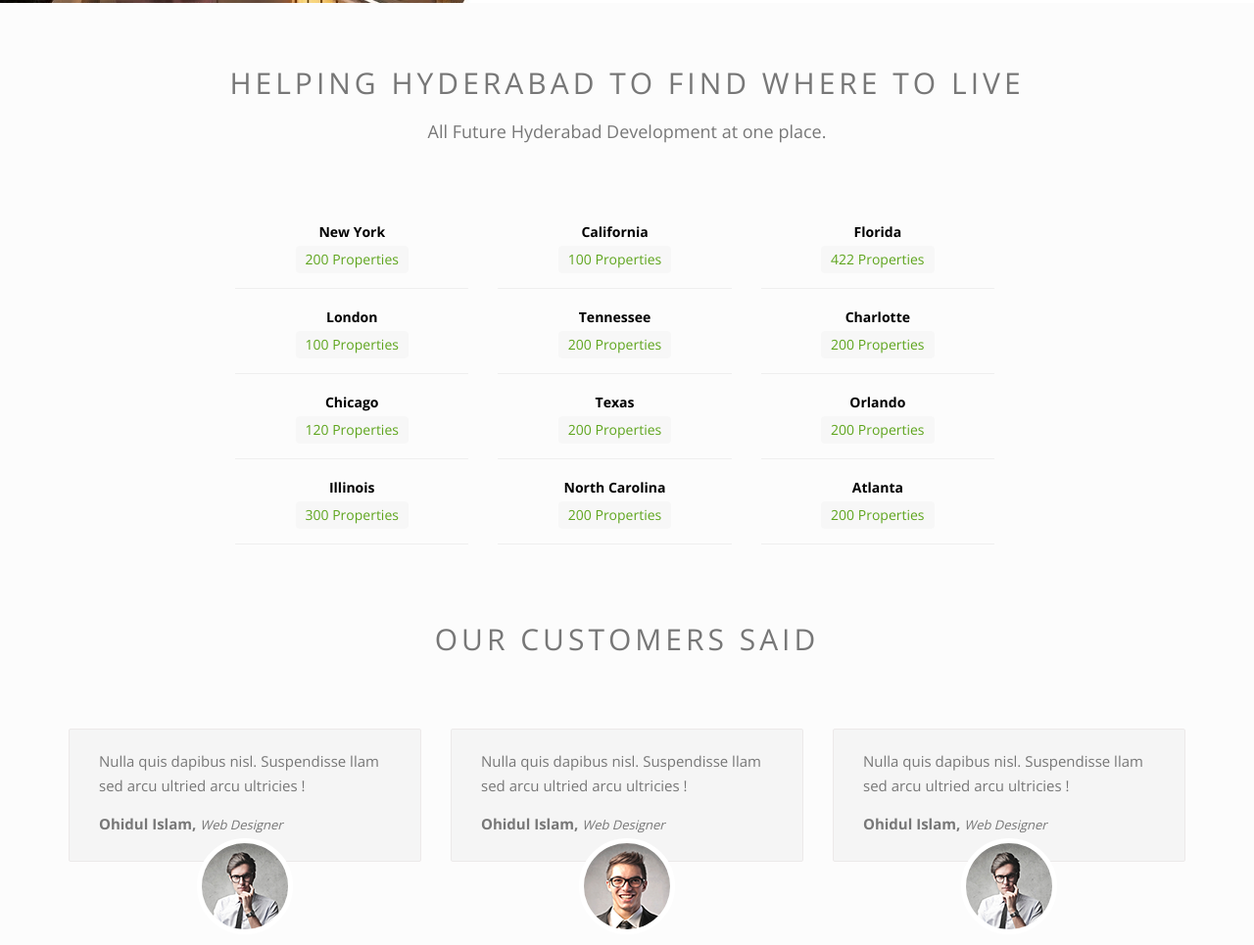
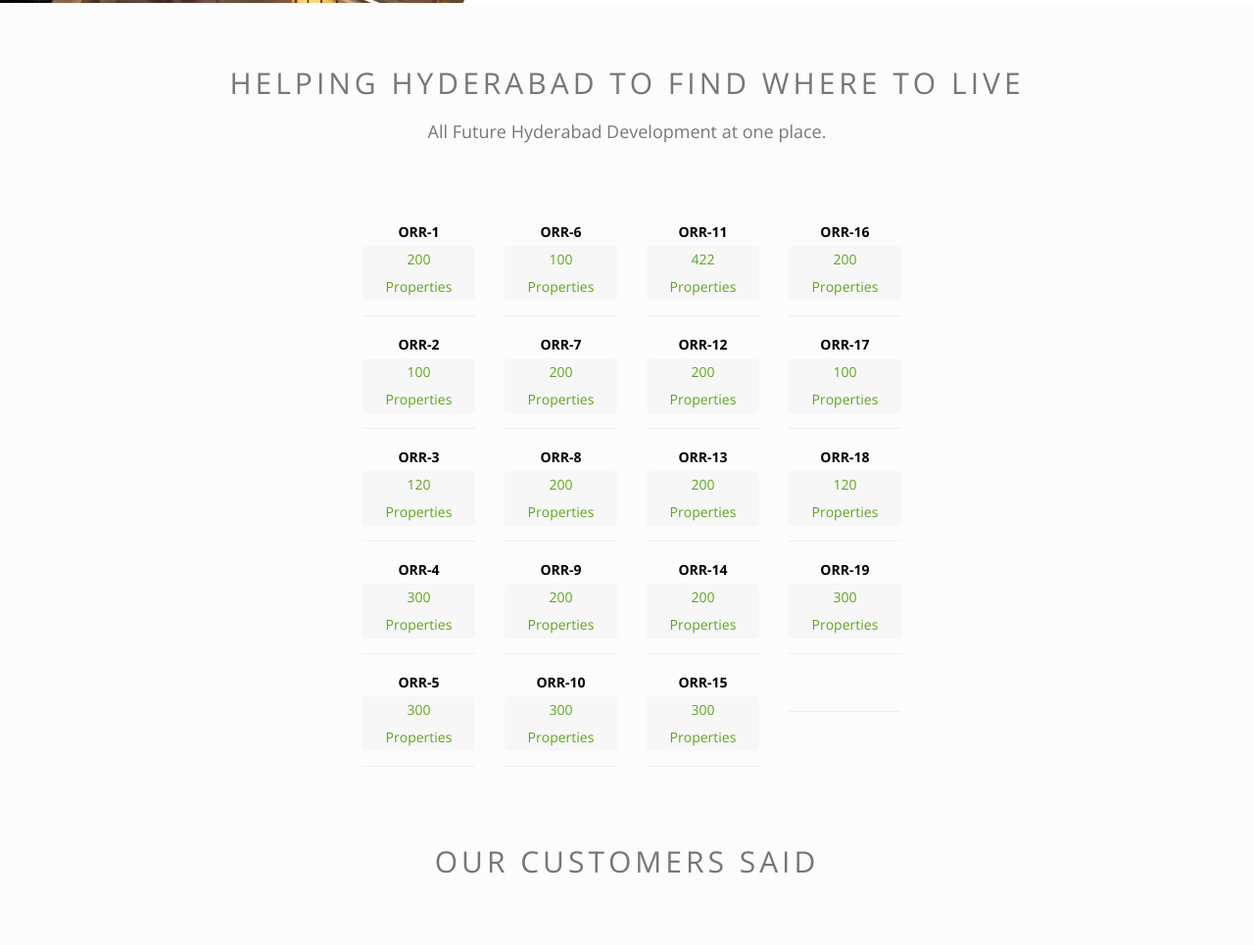
Before and after one commit to kothavishal1/Real-Estate, a plain HTML site: page index.html in a window 1280 px wide. Shown: the part 1201-2166 px from the top of the page at 98% size. Drawn offline with nearby package versions, Linux system fonts and the light colour scheme.

Commit message:
Header and font

```diff
--- a/assets/css/style.css
+++ b/assets/css/style.css
@@ -1176,11 +1176,11 @@ label small {
 }
 
     .slider-content h2 {
-        font-size: 40px;
-        margin-bottom: 20px;
-        text-transform: uppercase;
-        color: #FDC600;
-        font-weight: 500;
+        font-size: 55px;
+        font-weight: 400;
+        color: #fff;
+        line-height: 1.1;
+        margin-bottom: 40px;
     }
 
     .slider-content p {
@@ -1204,7 +1204,7 @@ label small {
 }
 
 .slider .owl-theme .owl-controls .owl-page span {
-    background: #FFC600
+    background: #fff
 }
 
 /* Top Header */
@@ -3492,7 +3492,7 @@ ul.footer-blog li {
     padding-top: 10px;
     font-weight: 300;
     text-shadow: 0 -1px 0 rgb(0 0 0 / 20%);
-    margin-top: 16%;
+    margin-top: 14%;
     background-color: rgba(0, 0, 0, 0.23);
     border-left: 5px solid rgb(125, 125, 125);
 }
--- a/index.html
+++ b/index.html
@@ -209,7 +209,7 @@
         </div>
         <div class="slider-content">
             <div class="row">
-                <nav class="navbar navbar-default" style="background-color: rgba(0, 0, 0, 0.23); margin-top: -8.2%; color: floralwhite">
+                <nav class="navbar" style="background-color: rgba(0, 0, 0, 0.23); margin-top: -8.2%; color: floralwhite">
                     <div class="container">
                         <!-- Brand and toggle get grouped for better mobile display -->
                         <div class="navbar-header">
@@ -263,10 +263,10 @@
             <div class="row">
                 <div class="col-lg-8 col-lg-offset-2 col-md-10 col-md-offset-1 col-sm-12">
                     <blockquote class="cite">
-                        <cite class="wow fadeInLeft" data-wow-delay="0.3s" data-wow-offset="100">
+                        <div class="wow fadeInLeft" data-wow-delay="0.3s" data-wow-offset="100">
                             <h2>Premium Property Search Group</h2>
-                        </cite>
-                        <p class="cite-text fadeInRight" data-wow-delay="0.3s" data-wow-offset="100">
+                        </div>
+                        <p class="cite-text fadeInRight" data-wow-delay="0.3s" data-wow-offset="100" style="color: rgba(255,255,255,.8);">
                             Lorem ipsum dolor sit amet, consectetur adipisicing elit. Eligendi deserunt deleniti, ullam commodi sit ipsam laboriosam velit adipisci quibusdam aliquam teneturo!
                         </p>
                     </blockquote>
@@ -274,8 +274,8 @@
                     <!-- <h2>Premium Property Search Group</h2> -->
                     <!-- <p>Lorem ipsum dolor sit amet, consectetur adipisicing elit. Eligendi deserunt deleniti, ullam commodi sit ipsam laboriosam velit adipisci quibusdam aliquam teneturo!</p> -->
                     <!-- </div> -->
-                    <br /><br /><br />
-                    <div class="search-form wow pulse" data-wow-delay="0.8s" style="width: 68%;margin-inline: auto;background-color: rgba(0, 0, 0, 0.23);">
+
+                    <div class="search-form wow fadeInRight pulse" data-wow-delay="0.8s" style="width: 68%;margin-inline: auto;background-color: rgba(0, 0, 0, 0.23);">
 
                         <form action="" class=" form-inline">
                             <!-- <button class="btn  toggle-btn" type="button"><i class="fa fa-bars"></i></button> -->
@@ -532,88 +532,140 @@
             </div>
             <div class="row">
 
-                <div class="col-md-10">
-                    <div class="row" style="padding-left: 18%;">
-                        <div class="col-md-4 wow fadeInLeft" data-wow-delay="0.3s" data-wow-offset="100">
+                <div class="col-md-12">
+                    <div class="row" style="margin-left: 25%;">
+                        <div class="col-md-2 wow fadeInLeft" data-wow-delay="0.3s" data-wow-offset="100">
                             <ul class="places-list">
                                 <li>
                                     <a href="#">
-                                        New York
+                                        ORR-1
                                         <span>200 Properties</span>
                                     </a>
                                 </li>
                                 <li>
                                     <a href="#">
-                                        London
+                                        ORR-2
                                         <span>100 Properties</span>
                                     </a>
                                 </li>
                                 <li>
                                     <a href="#">
-                                        Chicago
+                                        ORR-3
                                         <span>120 Properties</span>
                                     </a>
                                 </li>
                                 <li>
                                     <a href="#">
-                                        Illinois
+                                        ORR-4
+                                        <span>300 Properties</span>
+                                    </a>
+                                </li>
+                                <li>
+                                    <a href="#">
+                                        ORR-5
                                         <span>300 Properties</span>
                                     </a>
                                 </li>
                             </ul>
                         </div>
-                        <div class="col-md-4 wow fadeInUp" data-wow-delay="0.3s" data-wow-offset="100">
+                        <div class="col-md-2 wow fadeInLeft" data-wow-delay="0.3s" data-wow-offset="100">
                             <ul class="places-list">
                                 <li>
                                     <a href="#">
-                                        California
+                                        ORR-6
                                         <span>100 Properties</span>
                                     </a>
                                 </li>
                                 <li>
                                     <a href="#">
-                                        Tennessee
+                                        ORR-7
                                         <span>200 Properties</span>
                                     </a>
                                 </li>
                                 <li>
                                     <a href="#">
-                                        Texas
+                                        ORR-8
                                         <span>200 Properties</span>
                                     </a>
                                 </li>
                                 <li>
                                     <a href="#">
-                                        North Carolina
+                                        ORR-9
                                         <span>200 Properties</span>
+                                    </a>
+                                </li>
+                                <li>
+                                    <a href="#">
+                                        ORR-10
+                                        <span>300 Properties</span>
                                     </a>
                                 </li>
                             </ul>
                         </div>
-                        <div class="col-md-4 wow fadeInRight" data-wow-delay="0.3s" data-wow-offset="100">
+                        <div class="col-md-2 wow fadeInRight" data-wow-delay="0.3s" data-wow-offset="100">
                             <ul class="places-list">
                                 <li>
                                     <a href="#">
-                                        Florida
+                                        ORR-11
                                         <span>422 Properties</span>
                                     </a>
                                 </li>
                                 <li>
                                     <a href="#">
-                                        Charlotte
+                                        ORR-12
                                         <span>200 Properties</span>
                                     </a>
                                 </li>
                                 <li>
                                     <a href="#">
-                                        Orlando
+                                        ORR-13
                                         <span>200 Properties</span>
                                     </a>
                                 </li>
                                 <li>
                                     <a href="#">
-                                        Atlanta
+                                        ORR-14
                                         <span>200 Properties</span>
+                                    </a>
+                                </li>
+                                <li>
+                                    <a href="#">
+                                        ORR-15
+                                        <span>300 Properties</span>
+                                    </a>
+                                </li>
+                            </ul>
+                        </div>
+                        <div class="col-md-2 wow fadeInRight" data-wow-delay="0.3s" data-wow-offset="100">
+                            <ul class="places-list">
+                                <li>
+                                    <a href="#">
+                                        ORR-16
+                                        <span>200 Properties</span>
+                                    </a>
+                                </li>
+                                <li>
+                                    <a href="#">
+                                        ORR-17
+                                        <span>100 Properties</span>
+                                    </a>
+                                </li>
+                                <li>
+                                    <a href="#">
+                                        ORR-18
+                                        <span>120 Properties</span>
+                                    </a>
+                                </li>
+                                <li>
+                                    <a href="#">
+                                        ORR-19
+                                        <span>300 Properties</span>
+                                    </a>
+                                </li>
+                                <li>
+                                    <a href="#">
+
+                                        <span></span>
                                     </a>
                                 </li>
                             </ul>
```
